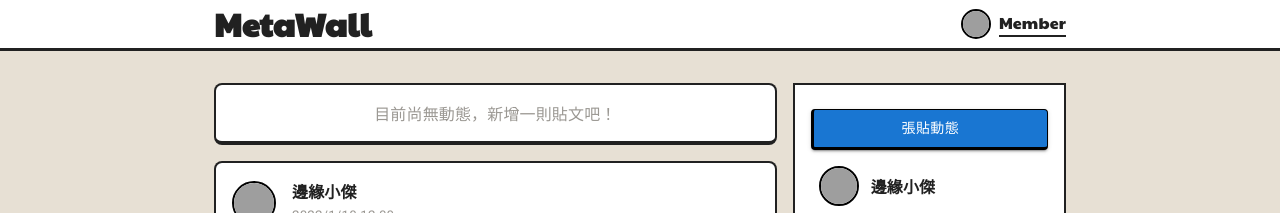
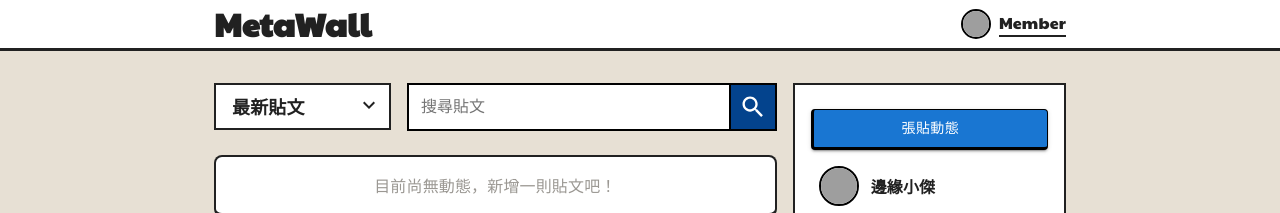
Before and after one commit to bell881122/Nodejs-Meatawall-F2E, a Next.js app: page / in a window 1280 px wide. Shown: the top 213 px of the page. Built offline with nearby package versions, Linux system fonts and the light colour scheme; grey boxes are pictures that could not be loaded.

Commit message:
add search bar

```diff
--- a/pages/index.js
+++ b/pages/index.js
@@ -1,13 +1,107 @@
+import { useState, useRef } from 'react';
+import Box from '@mui/material/Box';
+import Grid from '@mui/material/Grid';
+import KeyboardArrowDownIcon from '@mui/icons-material/KeyboardArrowDown';
+import SearchIcon from '@mui/icons-material/Search';
 import BasicLayout from './_basicLayout';
 import Post from '../components/Post'
 
-export default function Home() {
+export default function Index() {
+  const [filterType, setFilterType] = useState("最新貼文");
+  const [showSelect, setShowSelect] = useState(false);
+  const selectRef = useRef();
+
   return (
-    <BasicLayout>
-      <Post />
-      <Post data={{
-        txt: `外面看起來就超冷....
+    <div onClick={e => {
+      if (!selectRef.current.contains(e.target)) {
+        setShowSelect(false)
+      } else {
+        setShowSelect(state => !state)
+      }
+    }}>
+      <BasicLayout>
+        <div className="not-reverse">
+          <Grid container spacing={2} sx={{ py: 4, mt: -6, mb: -1 }}>
+            <Grid item xs={12} md={4}>
+              <Box
+                sx={{
+                  display: "flex",
+                  alignItems: "center",
+                  position: 'relative',
+                }}>
+                <Box
+                  ref={selectRef}
+                  sx={{
+                    pl: 2,
+                    pr: 1,
+                    py: 1,
+                    display: "flex",
+                    justifyContent: 'space-between',
+                    width: '100%',
+                    border: 2,
+                    bgcolor: '#fff',
+                  }}>
+                  <p
+                    className="primary-font"
+                    style={{ fontWeight: 'bold', fontSize: '18px' }}
+                  >{filterType}</p>
+                  <KeyboardArrowDownIcon />
+                </Box>
+                <Box className={`${showSelect ? "" : "hide"}`} sx={{
+                  display: "flex",
+                  justifyContent: 'space-between',
+                  width: '100%',
+                  border: 2,
+                  bgcolor: '#fff',
+                  position: 'absolute',
+                  top: 43,
+                  left: 0,
+                }}>
+                  <Box sx={{ width: 1 }}>
+                    {["最新貼文", "最早貼文"].map((item, index) => (
+                      <div
+                        key={index}
+                        className="select-option"
+                        onClick={() => setFilterType(item)}
+                      >
+                        <p
+                          className="primary-font"
+                          style={{ fontWeight: 'bold', fontSize: '18px' }}
+                        >{item}</p>
+                      </div>
+                    ))}
+                  </Box>
+                </Box>
+              </Box>
+            </Grid>
+            <Grid item xs={12} md={8}>
+              <Box sx={{
+                display: 'flex',
+              }}>
+                <input placeholder='搜尋貼文' />
+                <Box sx={{
+                  p: 1,
+                  display: 'flex',
+                  justifyContent: 'center',
+                  alignItems: 'center',
+                  borderTop: 2,
+                  borderBottom: 2,
+                  borderRight: 2,
+                  borderColor: '#000',
+                  bgcolor: '#03438D',
+                  color: '#fff',
+                }}>
+                  <SearchIcon sx={{ fontSize: 28 }} />
+                </Box>
+              </Box>
+            </Grid>
+          </Grid>
+        </div>
+        <Post />
+        <Post data={{
+          txt: `外面看起來就超冷....
           我決定回被窩繼續睡....>.<`}} />
-    </BasicLayout>
+      </BasicLayout >
+    </div>
   )
 }
--- a/styles/_basicLayout.module.scss
+++ b/styles/_basicLayout.module.scss
@@ -14,9 +14,39 @@
       }
     }
 
+    select {
+      display: block;
+      appearance: 'none';
+      font-size: 18px;
+      border: none;
+      outline: none;
+      height: 50px;
+      width: 100%;
+      position: relative;
+
+      &:focus {
+        border: none;
+        outline: none;
+      }
+
+      option {
+        position: absolute;
+        top: 100%;
+        left: 0;
+        right: 0;
+        z-index: 99;
+      }
+    }
+
     .main-section {
       .MuiGrid-root {
         flex-direction: row-reverse;
+      }
+
+      .not-reverse {
+        .MuiGrid-root {
+          flex-direction: row;
+        }
       }
     }
 
@@ -29,5 +59,18 @@
         font-size: 26px;
       }
     }
+
+    .select-option {
+      padding: 4px 16px;
+
+      &:hover {
+        background-color: #03438D;
+        color: #fff;
+      }
+    }
+
+    .hide {
+      display: none;
+    }
   }
 }
```
